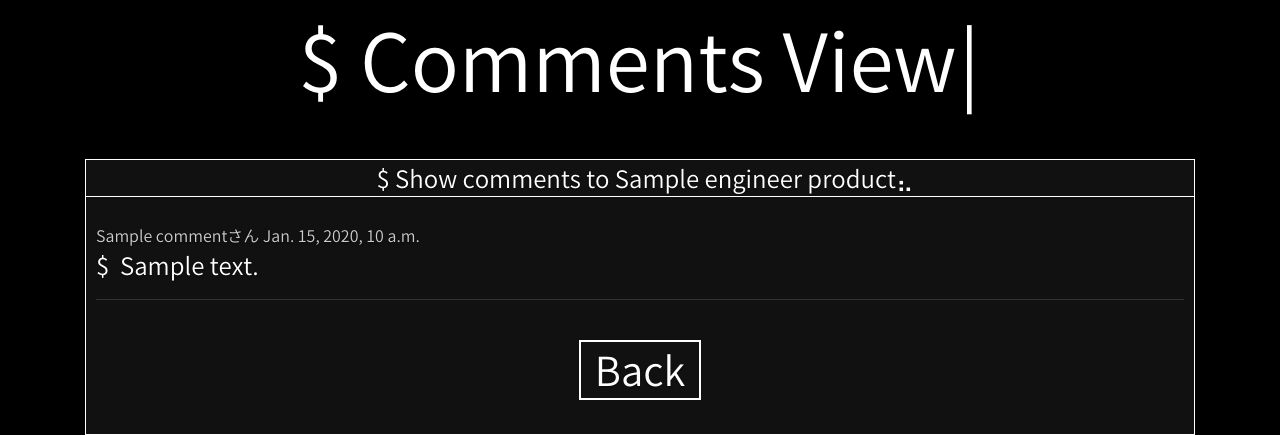
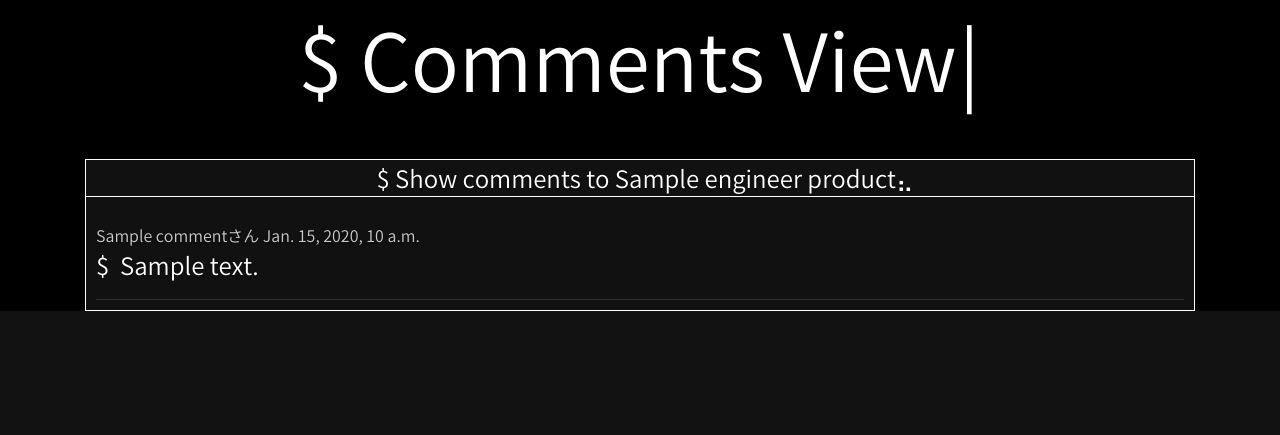
Before and after one commit to kentaiwami/portfolio, a Django app: template portfolio/templates/portfolio/engineer_work_detail.html in a window 1280 px wide. Shown: the part 3039-3474 px from the top of the page. After the commit the page ends 3350 px from the top, so only its background shows below. Run offline with Django 3.2, Linux system fonts and the light colour scheme; the template is opened without the code that fills it: most values are stand-ins (such as "Sample title", 1, 10 or a date in 2020); grey boxes marked "Sample" are stand-in pictures; form fields are guessed from the names that the template uses; some libraries are stand-ins or nearby versions.

Commit message:
e_work_detailのcomment viewからbackボタンを削除

```diff
--- a/portfolio/templates/portfolio/engineer_work_detail.html
+++ b/portfolio/templates/portfolio/engineer_work_detail.html
@@ -222,14 +222,6 @@
           </div>
           {% endif %}
 
-          <div class="console_text_link">
-            <a class="link" href="{% url 'portfolio:index' %}#1">
-              <div class="box">
-                <div class="link_name">Back</div>
-                <div class="bd10 bd"><div class="bdT"></div><div class="bdB"></div><div class="bdR"></div><div class="bdL"></div></div>
-              </div>
-            </a>
-          </div>
         </div>
     </div>
   </section>
```
